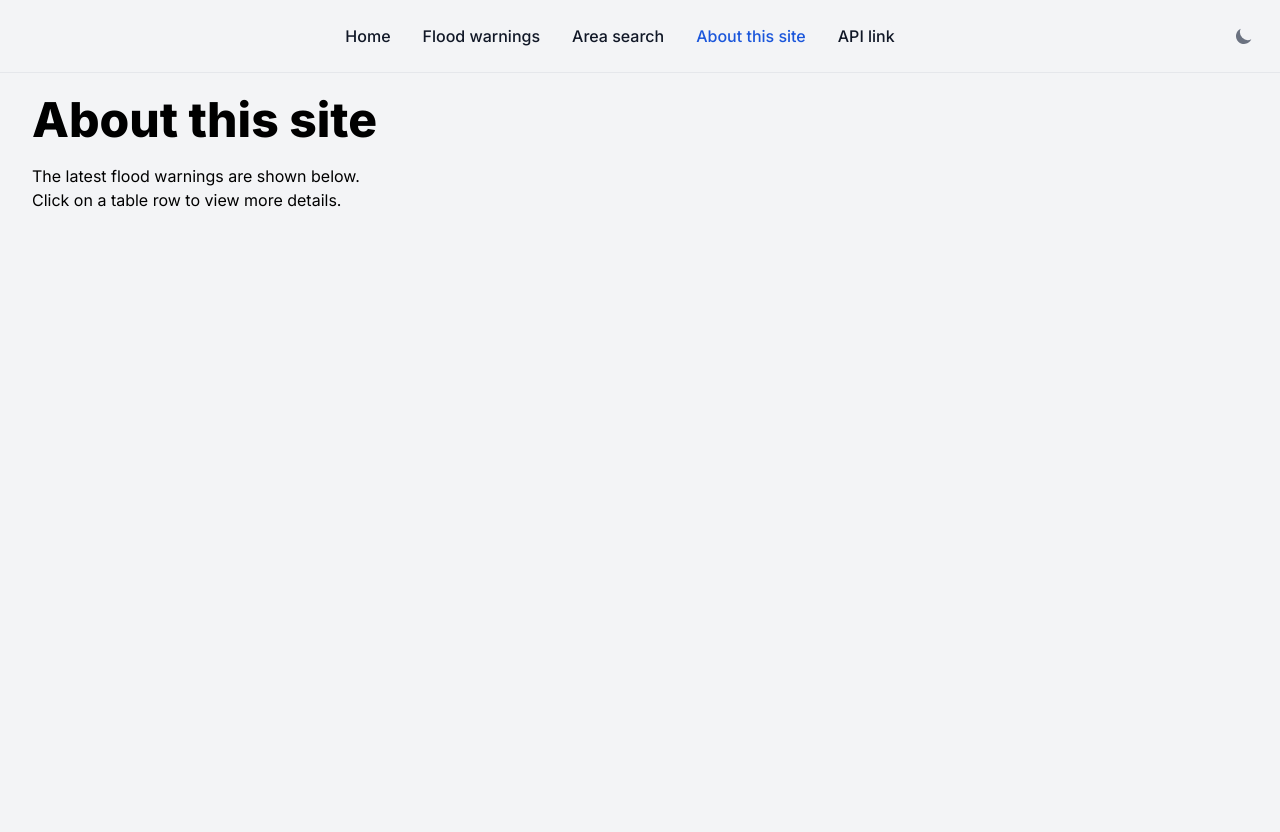
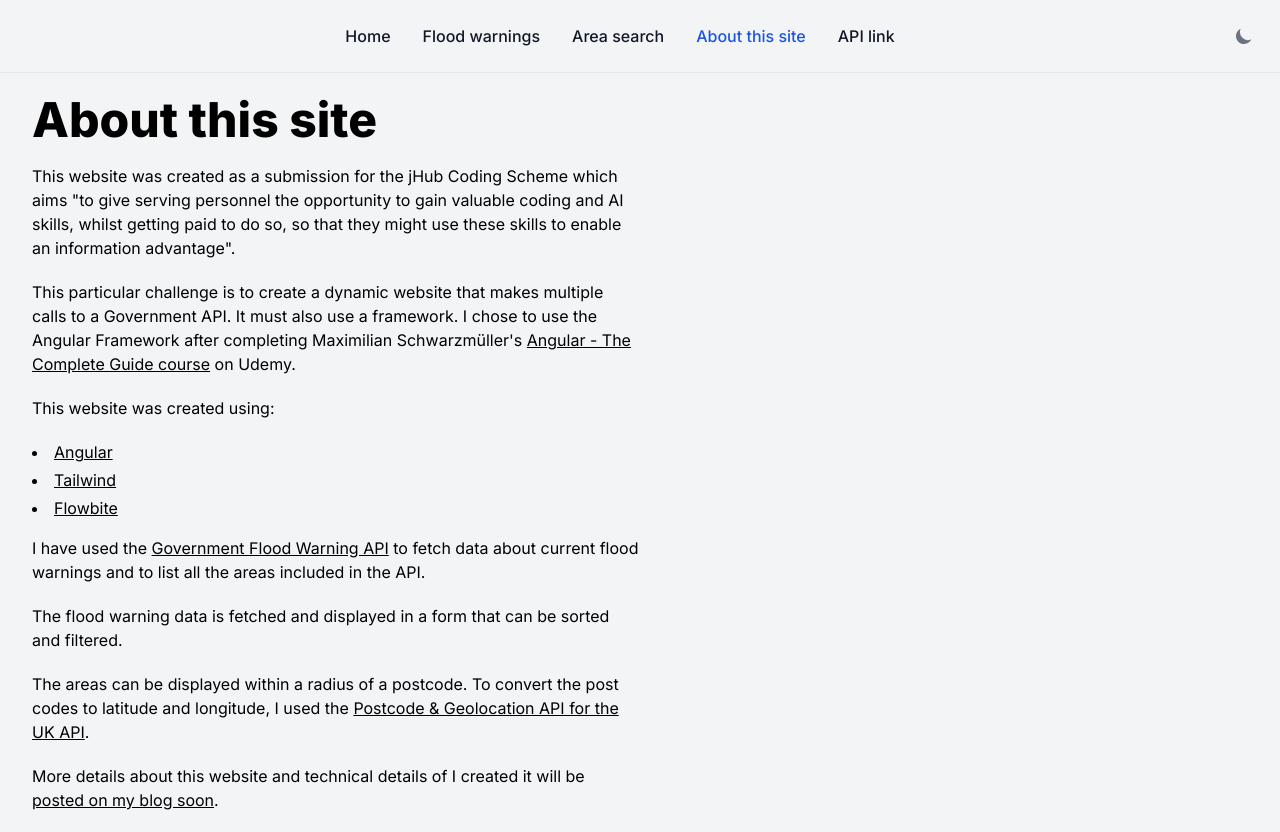
Before and after one commit to alandavidhenry/flood-monitoring-app, an Angular app: page /about-this-site in a window 1280 px wide. Before the commit the page ends 800 px from the top, so only its background shows below. Built offline with nearby package versions, Linux system fonts and the light colour scheme.

Commit message:
feat: update about this site content

```diff
--- a/src/app/about-this-site/about-this-site.component.html
+++ b/src/app/about-this-site/about-this-site.component.html
@@ -2,8 +2,98 @@
   About this site
 </h1>
 
-<p class="dark:text-white mb-5">
-  The latest flood warnings are shown below.
-  <br />
-  Click on a table row to view more details.
-</p>
+<div class="w-1/2">
+  <p class="dark:text-white mb-5">
+    This website was created as a submission for the jHub Coding Scheme which
+    aims "to give serving personnel the opportunity to gain valuable coding and
+    AI skills, whilst getting paid to do so, so that they might use these skills
+    to enable an information advantage".
+  </p>
+
+  <p class="dark:text-white mb-5">
+    This particular challenge is to create a dynamic website that makes multiple
+    calls to a Government API. It must also use a framework. I chose to use the
+    Angular Framework after completing Maximilian Schwarzmüller's
+    <a
+      class="underline hover:text-gray-500"
+      href="https://www.udemy.com/course/the-complete-guide-to-angular-2"
+      target="_blank"
+      rel="noopener noreferrer"
+      >Angular - The Complete Guide course</a
+    >
+    on Udemy.
+  </p>
+
+  <p class="dark:text-white mb-5">This website was created using:</p>
+  <ul class="max-w-md mb-4 space-y-1 list-disc list-inside dark:text-white">
+    <li>
+      <a
+        href="https://angular.dev"
+        class="me-4 underline hover:text-gray-500 md:me-6"
+        target="_blank"
+        rel="noopener noreferrer"
+        >Angular</a
+      >
+    </li>
+    <li>
+      <a
+        href="https://tailwindcss.com"
+        class="me-4 underline hover:text-gray-500 md:me-6"
+        target="_blank"
+        rel="noopener noreferrer"
+        >Tailwind</a
+      >
+    </li>
+    <li>
+      <a
+        href="https://flowbite.com"
+        class="me-4 underline hover:text-gray-500 md:me-6"
+        target="_blank"
+        rel="noopener noreferrer"
+        >Flowbite</a
+      >
+    </li>
+  </ul>
+
+  <p class="dark:text-white mb-5">
+    I have used the
+    <a
+      class="underline hover:text-gray-500"
+      href="https://environment.data.gov.uk/flood-monitoring/doc/reference"
+      target="_blank"
+      rel="noopener noreferrer"
+      >Government Flood Warning API</a
+    >
+    to fetch data about current flood warnings and to list all the areas
+    included in the API.
+  </p>
+
+  <p class="dark:text-white mb-5">
+    The flood warning data is fetched and displayed in a form that can be sorted
+    and filtered.
+  </p>
+
+  <p class="dark:text-white mb-5">
+    The areas can be displayed within a radius of a postcode. To convert the
+    post codes to latitude and longitude, I used the
+    <a
+      class="underline hover:text-gray-500"
+      href="https://api.postcodes.io"
+      target="_blank"
+      rel="noopener noreferrer"
+      >Postcode & Geolocation API for the UK API</a
+    >.
+  </p>
+
+  <p class="dark:text-white mb-5">
+    More details about this website and technical details of I created it will
+    be
+    <a
+      class="underline hover:text-gray-500"
+      href="https://alan-henry.co.uk/blog"
+      target="_blank"
+      rel="noopener noreferrer"
+      >posted on my blog soon</a
+    >.
+  </p>
+</div>
```
